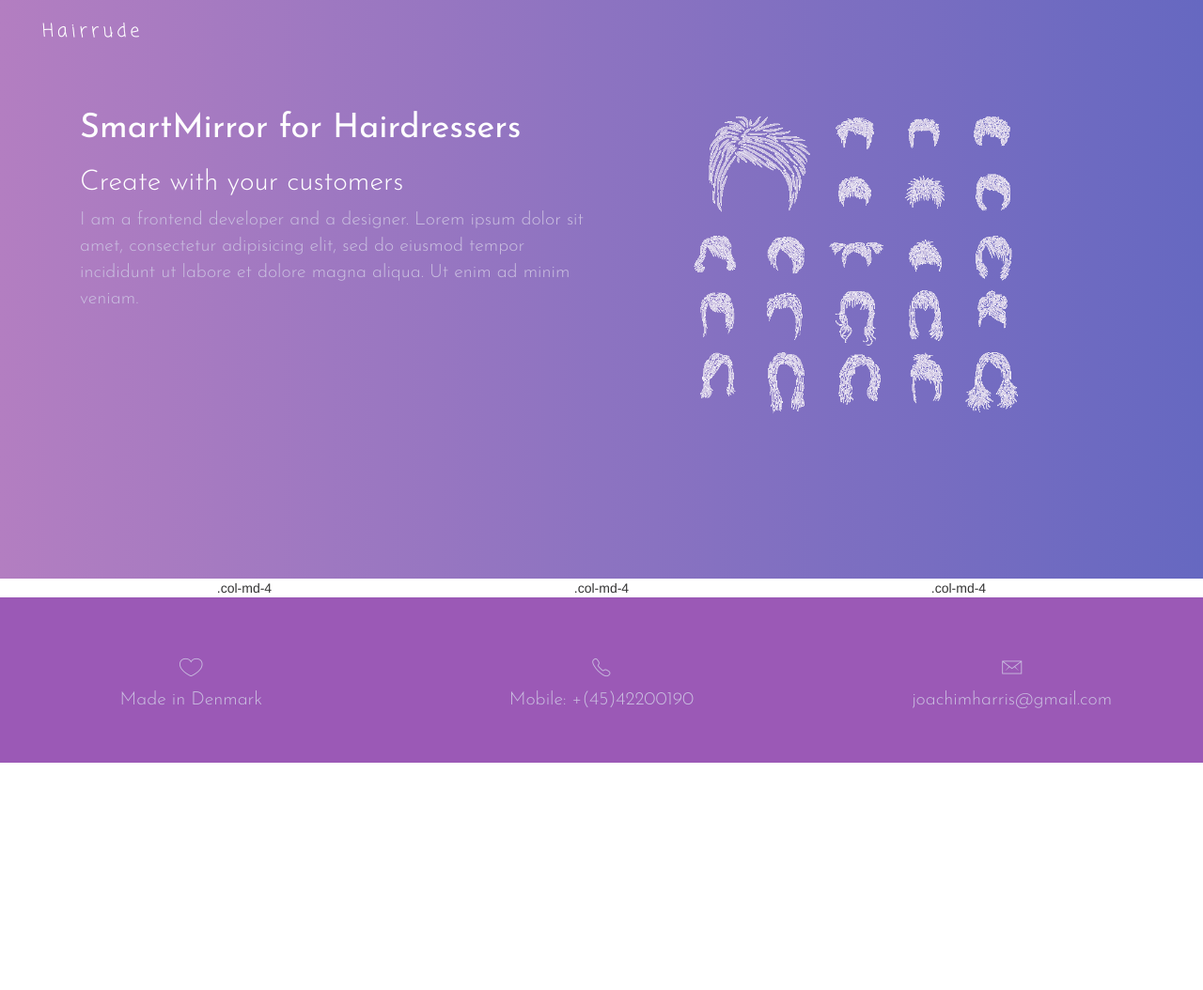
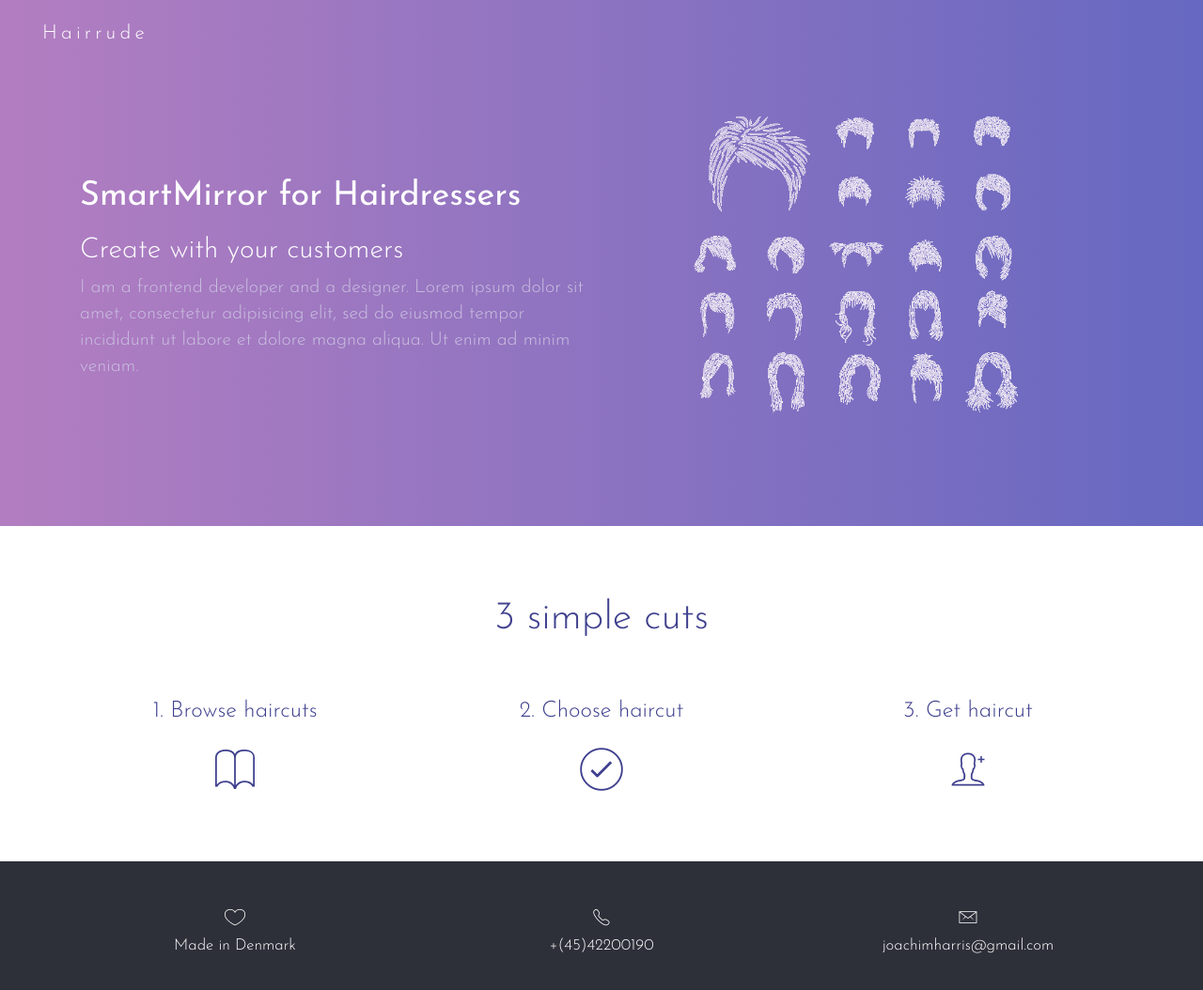
Before and after one commit to JoachimHarris/reactjs-setup, a React app: page / in a window 1280 px wide. Shown: the whole page at 94% size. Before the commit the page ends 812 px from the top, so only its background shows below. Built offline with nearby package versions, Linux system fonts and the light colour scheme.

Commit message:
Small updates

```diff
--- a/src/app/components/Footer.js
+++ b/src/app/components/Footer.js
@@ -6,7 +6,8 @@ export class Footer extends React.Component {
     render() {
         return(
             <div className="footer">
-                <div className="row fluid-container text-center">
+                <div className="container text-center">
+                    <div className="row">
                         <div className="col-md-4">
                             <span className="ion-ios-heart-outline footer__icon" aria-hidden="true"></span>
                             <p className="footer__text">
@@ -16,7 +17,7 @@ export class Footer extends React.Component {
                         <div className="col-md-4">
                             <span className="ion-ios-telephone-outline footer__icon" aria-hidden="true"></span>
                             <p className="footer__text">
-                            Mobile: +(45)42200190
+                                +(45)42200190
                             </p>
                         </div>
                         <div className="col-md-4">
@@ -27,6 +28,7 @@ export class Footer extends React.Component {
                         </div>
                     </div>
                 </div>
+            </div>
         )
     }
 }
--- a/src/app/components/Mirror.js
+++ b/src/app/components/Mirror.js
@@ -6,10 +6,41 @@ export class Mirror extends React.Component {
     render() {
         return(
             <div className="mirror">
-                <div className="row container center-block text-center">
-                    <div className="col-md-4">.col-md-4</div>
-                    <div className="col-md-4">.col-md-4</div>
-                    <div className="col-md-4">.col-md-4</div>
+                <div className="container-fluid text-center">
+                    <div className="row">
+                        <h2 className="mirror__headline--top">3 simple cuts</h2>
+                    </div>
+                </div>
+                <div className="container center-block text-center">
+                    <div className="row">
+                        <div className="col-md-4">
+                            <h3 className="mirror__headline">
+                                1. Browse haircuts
+                            </h3>
+                            <span
+                                className="ion-ios-book-outline mirror__icon"
+                                aria-hidden="true">
+                            </span>
+                        </div>
+                        <div className="col-md-4">
+                            <h3 className="mirror__headline">
+                                2. Choose haircut
+                            </h3>
+                            <span
+                                className="ion-ios-checkmark-outline mirror__icon"
+                                aria-hidden="true">
+                            </span>
+                        </div>
+                        <div className="col-md-4">
+                            <h3 className="mirror__headline">
+                                3. Get haircut
+                            </h3>
+                            <span
+                                className="ion-ios-personadd-outline mirror__icon"
+                                aria-hidden="true">
+                            </span>
+                        </div>
+                    </div>
                 </div>
             </div>
         )
--- a/src/sass/footer.scss
+++ b/src/sass/footer.scss
@@ -10,12 +10,17 @@ $screen-sm-min: 768px;    // Small screens
 
 .footer {
     height: auto;
-    padding-top: 4em;
-    padding-bottom: 3em;
-    background-color: #9b59b6;
+    padding-top: 3em;
+    padding-bottom: 2em;
+    background-color: #2D3039;
 
         &__icon {
-            font-size: 2em;
-            color: #cabfe0;
+            font-size: 1.8em;
+            color: #fff;
+        }
+
+        &__text {
+            color: #fff;
+            font-size: 1.2em;
         }
 }
--- a/src/sass/header.scss
+++ b/src/sass/header.scss
@@ -8,7 +8,7 @@ $screen-sm-min: 768px;    // Small screens
 
 // Header styling
 .headerTop {
-    height: 44em;
+    height: 40em;
     width: 100vw;
     padding-top: 7em;
     background: #DA22FF; /* fallback for old browsers */
@@ -16,16 +16,21 @@ $screen-sm-min: 768px;    // Small screens
     background: linear-gradient(to left, #6668c1, #B37EC1); /* W3C, IE 10+/ Edge, Firefox 16+, Chrome 26+, Opera 12+, Safari 7+ */
 
         @media (max-width: $screen-lg-min) {
-            height: 65em;
+            height: 34em;
         }
+
+        @media (max-width: $screen-md-min) {
+            height: 50em;
+        }
+
         @media (max-width: $screen-sm-min) {
-            height: 65em;
+            height: 50em;
         }
 
         &__headline {
             font-family: 'Josefin Sans', sans-serif;
             color: #fff;
-            padding: 0;
+            padding-top: 2em;
             font-weight: 400;
         }
 
--- a/src/sass/mirror.scss
+++ b/src/sass/mirror.scss
@@ -7,3 +7,26 @@ $screen-md-min: 992px;    // Medium screens
 $screen-sm-min: 768px;    // Small screens
 
 // Mirror styling
+
+.mirror {
+    padding: 4em 0 4em 0;
+
+    &__headline--top {
+        font-family: 'Josefin Sans', sans-serif;
+        color: #3f408e;
+        font-weight: 300;
+        font-size: 3em;
+        margin-bottom: 1em;
+    }
+
+    &__headline {
+        font-family: 'Josefin Sans', sans-serif;
+        color: #3f408e;
+        font-weight: 300;
+    }
+
+    &__icon {
+        font-size: 4em;
+        color: #3f408e;
+     }
+}
--- a/src/sass/navigation.scss
+++ b/src/sass/navigation.scss
@@ -1,5 +1,5 @@
-// 'Gloria Hallelujah' import from Googe fonts
-@import url('https://fonts.googleapis.com/css?family=Coming+Soon');
+// 'Josefin Sans' import from Googe fonts
+@import url('https://fonts.googleapis.com/css?family=Josefin+Sans:300,400,700');
 
 // SASS Bootstrap media queries
 $screen-lg-min: 1200px;    // Large screens
@@ -12,9 +12,10 @@ $screen-sm-min: 768px;    // Small screens
     position: absolute;
 
         &__logo {
-            font-family: 'Coming Soon', cursive;
+            font-family: 'Josefin Sans', sans-serif;
             color: #fff;
             padding-top: 1em;
             letter-spacing: 0.2em;
+            font-size: 1.5em;
         }
 }
```
Lines whose indentation alone changed are shown as unchanged.
